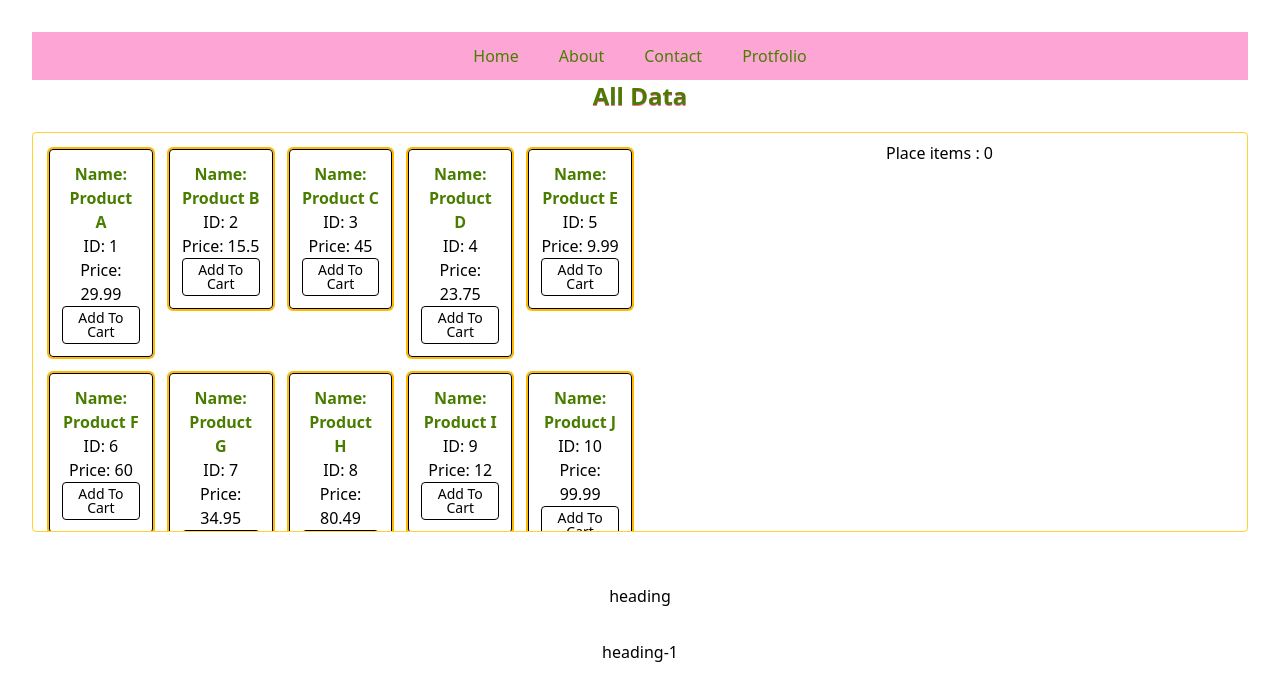
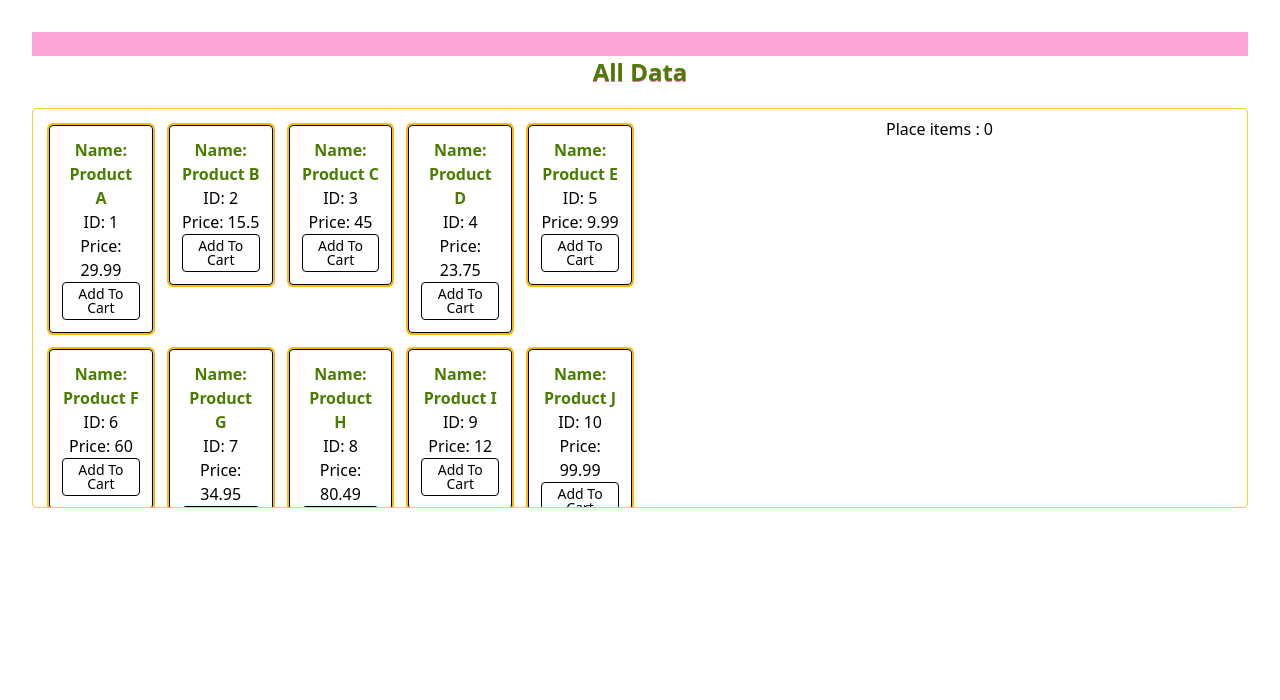
Before and after one commit to 12papon/MY-FIRST-REACT-APP, a React (Vite) app in the folder Project-2/: page / in a window 1280 px wide. Shown: the top 700 px of the page. Built offline with nearby package versions, Linux system fonts and the light colour scheme.

Commit message:
Code rebice

```diff
--- a/Project-2/src/App.jsx
+++ b/Project-2/src/App.jsx
@@ -3,7 +3,6 @@ import './App.css'
 import Placement from './components/Placement/Placement'
 import Products from './components/Products/Products'
 import Navbar from './components/Navbar/Navbar'
-import { Outlet } from 'react-router-dom'
 
 function App() {
   const [cart, setCart] = useState([])
@@ -15,18 +14,12 @@ function App() {
   return (
     <div>
       <Navbar></Navbar>
-      <Outlet></Outlet>
         <h1 className='text-2xl font-bold text-lime-700 text-shadow-2xs text-shadow-pink-400'>All Data </h1>
         <div className='border border-amber-300 rounded my-5 p-2 grid grid-cols-2 h-[400px] overflow-scroll'>
           <Products addCart= {addCart}></Products>
           <Placement cart ={cart} ></Placement>
         </div>
-        <div className="card">
-          <h1>heading</h1>
-        </div>
-        <div className="card-2">
-          <h1>heading-1</h1>
-        </div>
+
     </div>
   )
 }
--- a/Project-2/src/components/Navbar/Navbar.jsx
+++ b/Project-2/src/components/Navbar/Navbar.jsx
@@ -1,13 +1,9 @@
 import React from 'react'
-import { Link } from 'react-router-dom'
 
 const Navbar = () => {
   return (
     <div className='bg-pink-300 p-3'>
-        <Link className='mx-5 text-lime-700' to={'/'}>Home</Link>
-        <Link className='mx-5 text-lime-700' to={'/about'}>About</Link>
-        <Link className='mx-5 text-lime-700' to={'/contacts'}>Contact</Link>
-        <Link className='mx-5 text-lime-700' to={'/portfolio'}>Protfolio</Link>
+
     </div>
   )
 }
--- a/Project-2/src/main.jsx
+++ b/Project-2/src/main.jsx
@@ -1,38 +1,11 @@
-import { Children, StrictMode } from 'react'
+import { StrictMode } from 'react'
 import { createRoot } from 'react-dom/client'
 import './index.css'
 import App from './App.jsx'
-import About from './components/About/About.jsx'
-import Contacts from './components/Contact/Contact.jsx'
-import { createBrowserRouter, RouterProvider} from "react-router-dom"
-import Portfolio from './components/Portfolio/Portfolio.jsx'
-import ErrorPage from './components/Errorpage/ErrorPage.jsx'
 
-const router = createBrowserRouter([
-  {
-    path: "/",
-    element: <App></App>,
-    errorElement: <ErrorPage></ErrorPage>,
-    children:[
-      {
-        path: '/about',
-        element: <About></About>
-      },
-      {
-        path: '/contacts',
-        element: <Contacts></Contacts>
-      },
-      {
-        path: '/portfolio',
-        element: <Portfolio></Portfolio>
-      }
-    ]
-  }
-
-]);
 
 createRoot(document.getElementById('root')).render(
   <StrictMode>
-     <RouterProvider router={router} />
+     <App></App>
   </StrictMode>,
 )
```
